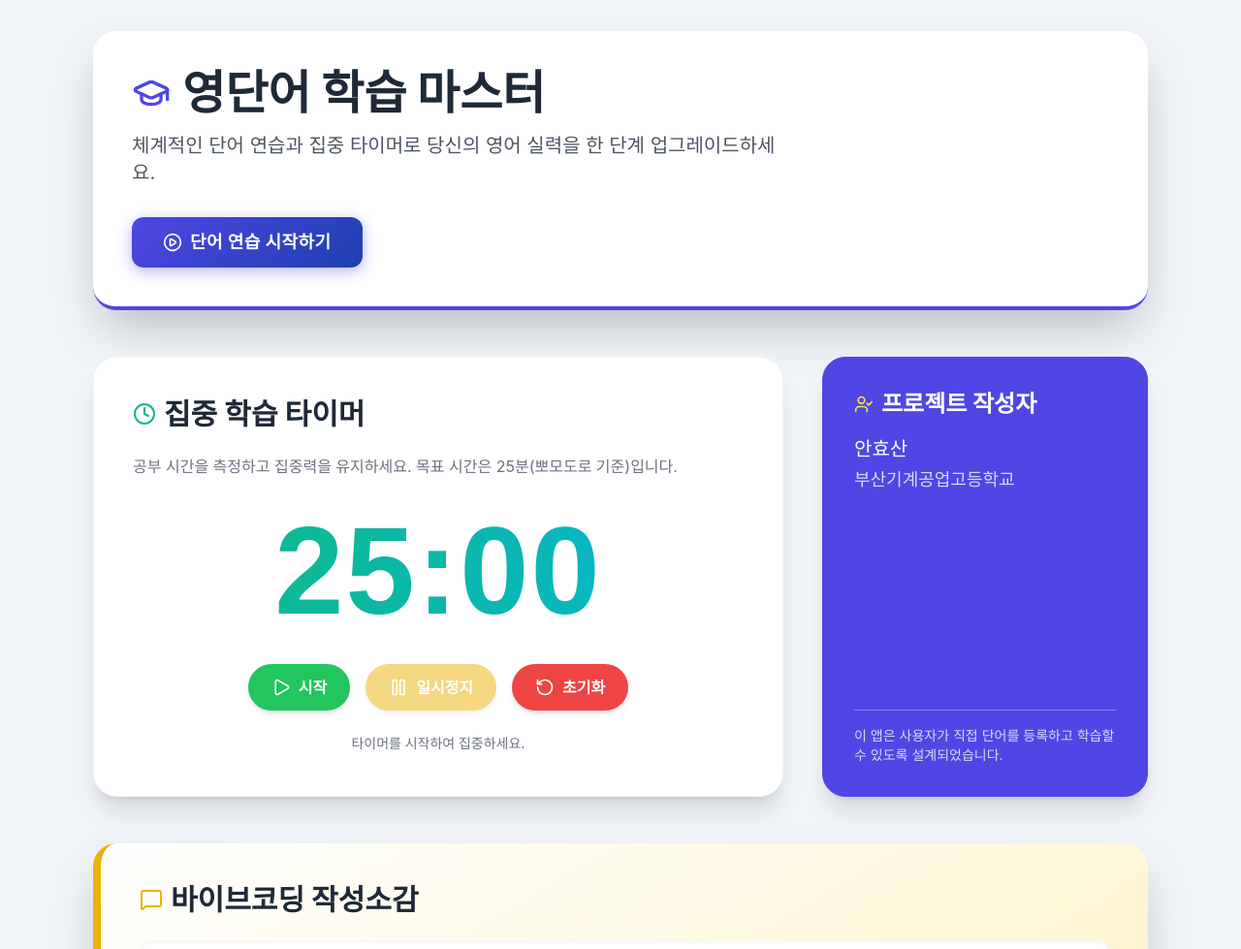
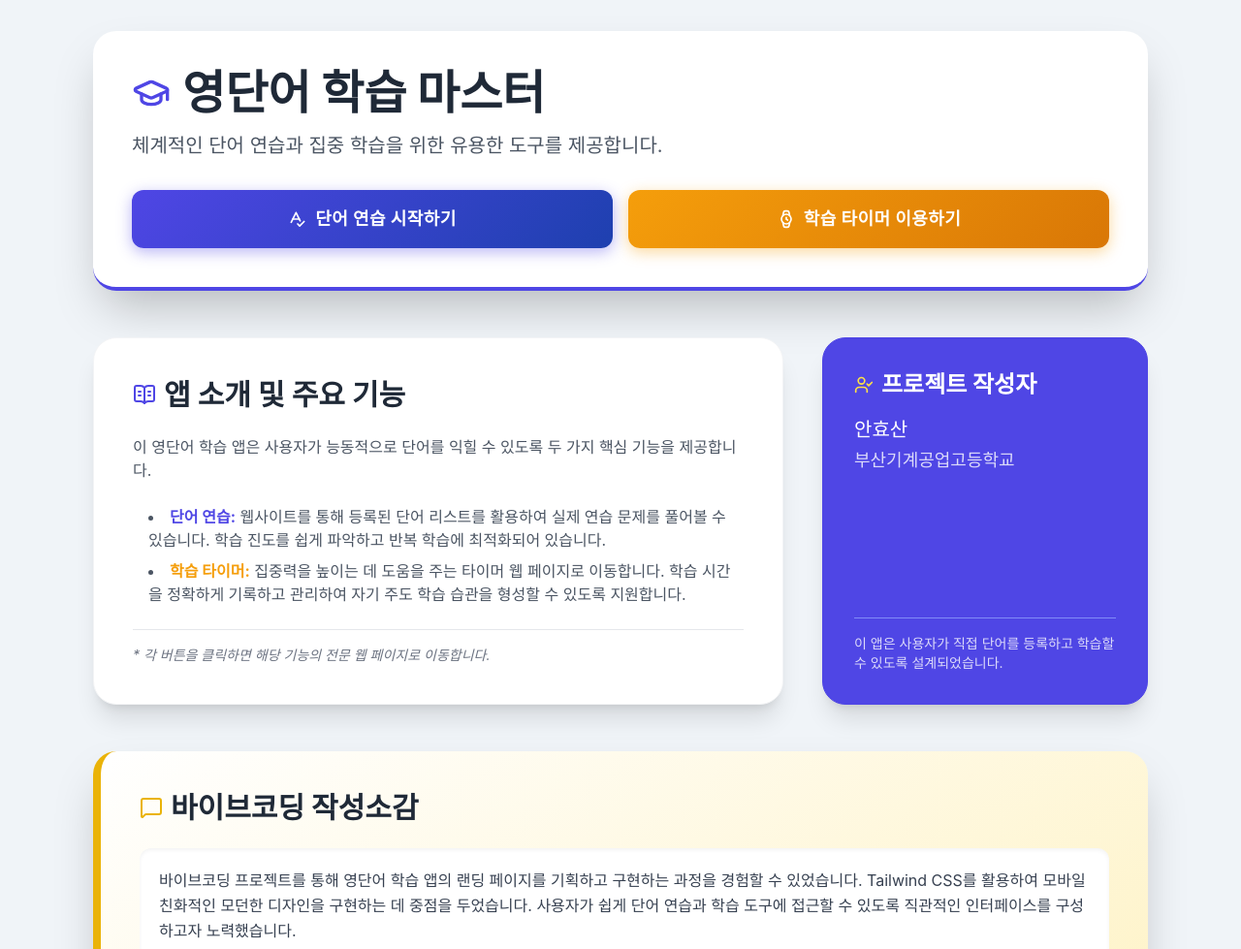
Before and after one commit to anhyosan715-boop/word, a plain HTML site: page index.html in a window 1280 px wide. Shown: the top 979 px of the page at 97% size. Drawn offline with nearby package versions, Linux system fonts and the light colour scheme.

Commit message:
Update index.html

```diff
--- a/index.html
+++ b/index.html
@@ -15,7 +15,7 @@
             background-color: #f0f4f8; /* 아주 연한 배경 */
         }
 
-        /* 버튼 스타일링 (Tailwind를 보강하는 커스텀 효과) */
+        /* 주 버튼 스타일링 (Tailwind를 보강하는 커스텀 효과 - Indigo) */
         .btn-primary {
             background: linear-gradient(135deg, #4f46e5 0%, #1e40af 100%); /* Indigo Gradient */
             transition: all 0.3s ease;
@@ -27,14 +27,16 @@
             box-shadow: 0 8px 20px rgba(79, 70, 229, 0.6);
         }
 
-        /* 타이머 숫자 스타일 */
-        #timer-display {
-            font-family: 'Montserrat', sans-serif;
-            letter-spacing: 2px;
-            font-weight: 800;
-            background: linear-gradient(90deg, #10b981, #06b6d4); /* Teal/Cyan Gradient */
-            -webkit-background-clip: text;
-            -webkit-text-fill-color: transparent;
+        /* 타이머 버튼 스타일링 (새로운 주황색 계열 - Amber) */
+        .btn-secondary {
+            background: linear-gradient(135deg, #f59e0b 0%, #d97706 100%); /* Amber Gradient */
+            transition: all 0.3s ease;
+            box-shadow: 0 4px 15px rgba(245, 158, 11, 0.4);
+        }
+        .btn-secondary:hover {
+            background: linear-gradient(135deg, #fbbf24 0%, #b45309 100%);
+            transform: translateY(-2px);
+            box-shadow: 0 8px 20px rgba(245, 158, 11, 0.6);
         }
 
         /* 작성소감 섹션 배경 */
@@ -52,7 +54,7 @@
                 extend: {
                     colors: {
                         'primary': '#4f46e5', /* Indigo-600 */
-                        'secondary': '#10b981', /* Emerald-500 */
+                        'secondary': '#f59e0b', /* Amber-500 */
                     }
                 }
             }
@@ -68,55 +70,53 @@
                 영단어 학습 마스터
             </h1>
             <p class="text-xl text-gray-600 mb-8 max-w-2xl">
-                체계적인 단어 연습과 집중 타이머로 당신의 영어 실력을 한 단계 업그레이드하세요.
+                체계적인 단어 연습과 집중 학습을 위한 유용한 도구를 제공합니다.
             </p>
 
-            <!-- 단어 연습 버튼 (외부 링크) -->
-            <a href="https://anhyosan715-boop.github.io/word/01/" target="_blank"
-               class="inline-flex items-center justify-center btn-primary text-white font-bold py-3 px-8 rounded-xl text-lg tracking-wide transition duration-300">
-                <i data-lucide="play-circle" class="w-5 h-5 mr-2"></i>
-                단어 연습 시작하기
-            </a>
+            <!-- 핵심 기능 버튼 그룹 -->
+            <div class="flex flex-col sm:flex-row gap-4">
+
+                <!-- 1. 단어 연습 버튼 (기존 링크 유지) -->
+                <a href="https://anhyosan715-boop.github.io/word/01/" target="_blank"
+                   class="flex-1 inline-flex items-center justify-center btn-primary text-white font-bold py-4 px-8 rounded-xl text-lg tracking-wide transition duration-300">
+                    <i data-lucide="spell-check" class="w-5 h-5 mr-2"></i>
+                    단어 연습 시작하기
+                </a>
+
+                <!-- 2. 학습 타이머 버튼 (새로운 링크 적용) -->
+                <a href="https://script.google.com/macros/s/AKfycbxm5clMovMSz4-Bho6T1vymVthPUYx6qFnCG7CebBeXR0Vgp3JyLePDVVncfxa42vU_FA/exec" target="_blank"
+                   class="flex-1 inline-flex items-center justify-center btn-secondary text-white font-bold py-4 px-8 rounded-xl text-lg tracking-wide transition duration-300">
+                    <i data-lucide="watch" class="w-5 h-5 mr-2"></i>
+                    학습 타이머 이용하기
+                </a>
+            </div>
         </header>
 
-        <!-- Main Content Area -->
+        <!-- Main Content Area (Simplified Layout) -->
         <main class="grid grid-cols-1 lg:grid-cols-3 gap-10">
 
-            <!-- 1. 학습 타이머 섹션 -->
+            <!-- 1. 앱 소개 카드 (단독 섹션 제거 후 소개 카드로 대체) -->
             <div class="lg:col-span-2 bg-white p-6 sm:p-10 rounded-3xl shadow-xl transition hover:shadow-2xl border border-gray-100">
                 <h2 class="text-3xl font-bold text-gray-800 mb-6 flex items-center">
-                    <i data-lucide="clock" class="w-6 h-6 text-secondary mr-2"></i>
-                    집중 학습 타이머
+                    <i data-lucide="book-open-text" class="w-6 h-6 text-primary mr-2"></i>
+                    앱 소개 및 주요 기능
                 </h2>
-                <p class="text-gray-500 mb-8">
-                    공부 시간을 측정하고 집중력을 유지하세요. 목표 시간은 25분(뽀모도로 기준)입니다.
-                </p>
-
-                <!-- Timer Display -->
-                <div id="timer-display" class="text-8xl sm:text-9xl text-center mb-8 font-extrabold select-none">
-                    25:00
+                <div class="space-y-6 text-gray-600">
+                    <p>
+                        이 영단어 학습 앱은 사용자가 능동적으로 단어를 익힐 수 있도록 두 가지 핵심 기능을 제공합니다.
+                    </p>
+                    <ul class="list-disc list-inside space-y-2 ml-4">
+                        <li>
+                            <strong class="text-primary">단어 연습:</strong> 웹사이트를 통해 등록된 단어 리스트를 활용하여 실제 연습 문제를 풀어볼 수 있습니다. 학습 진도를 쉽게 파악하고 반복 학습에 최적화되어 있습니다.
+                        </li>
+                        <li>
+                            <strong class="text-secondary">학습 타이머:</strong> 집중력을 높이는 데 도움을 주는 타이머 웹 페이지로 이동합니다. 학습 시간을 정확하게 기록하고 관리하여 자기 주도 학습 습관을 형성할 수 있도록 지원합니다.
+                        </li>
+                    </ul>
+                    <p class="pt-4 border-t border-gray-200 text-sm italic text-gray-500">
+                        * 각 버튼을 클릭하면 해당 기능의 전문 웹 페이지로 이동합니다.
+                    </p>
                 </div>
-
-                <!-- Timer Controls -->
-                <div class="flex justify-center space-x-4">
-                    <button id="timer-start"
-                            class="flex items-center bg-green-500 text-white font-semibold py-3 px-6 rounded-full shadow-md hover:bg-green-600 transition duration-150 disabled:opacity-50">
-                        <i data-lucide="play" class="w-5 h-5 mr-2"></i>
-                        시작
-                    </button>
-                    <button id="timer-pause"
-                            class="flex items-center bg-yellow-500 text-white font-semibold py-3 px-6 rounded-full shadow-md hover:bg-yellow-600 transition duration-150 disabled:opacity-50" disabled>
-                        <i data-lucide="pause" class="w-5 h-5 mr-2"></i>
-                        일시정지
-                    </button>
-                    <button id="timer-reset"
-                            class="flex items-center bg-red-500 text-white font-semibold py-3 px-6 rounded-full shadow-md hover:bg-red-600 transition duration-150">
-                        <i data-lucide="rotate-ccw" class="w-5 h-5 mr-2"></i>
-                        초기화
-                    </button>
-                </div>
-
-                <p id="timer-message" class="text-center mt-6 text-sm font-medium text-gray-500 min-h-[1.5rem]"></p>
             </div>
 
             <!-- 2. 작성자 정보 카드 -->
@@ -144,9 +144,9 @@
             </h2>
             <div class="space-y-4 text-gray-700 leading-relaxed bg-white p-5 rounded-xl shadow-inner">
                 <p>
-                    바이브코딩 프로젝트를 통해 영단어 학습 앱을 기획하고 구현하는 과정을 경험할 수 있었습니다.
-                    특히, Tailwind CSS를 활용하여 모바일과 데스크톱 환경 모두에서 사용하기 편리한 반응형 웹 디자인을 적용하는 데 중점을 두었습니다.
-                    단순한 단어 암기를 넘어, 게임과 타이머 기능을 통해 학습에 재미 요소를 더하고자 노력했습니다.
+                    바이브코딩 프로젝트를 통해 영단어 학습 앱의 랜딩 페이지를 기획하고 구현하는 과정을 경험할 수 있었습니다.
+                    Tailwind CSS를 활용하여 모바일 친화적인 모던한 디자인을 구현하는 데 중점을 두었습니다.
+                    사용자가 쉽게 단어 연습과 학습 도구에 접근할 수 있도록 직관적인 인터페이스를 구성하고자 노력했습니다.
                 </p>
                 <p class="text-sm font-semibold text-yellow-600">
                     - 안효산 (부산기계공업고등학교)
@@ -157,85 +157,8 @@
     </div>
 
     <script>
+        // Lucide 아이콘 초기화
         lucide.createIcons();
-
-        // === Study Timer Logic ===
-        let timerInterval;
-        let running = false;
-        let totalSeconds = 25 * 60; // 25 minutes target
-        const display = document.getElementById('timer-display');
-        const startBtn = document.getElementById('timer-start');
-        const pauseBtn = document.getElementById('timer-pause');
-        const resetBtn = document.getElementById('timer-reset');
-        const messageDisplay = document.getElementById('timer-message');
-
-        function updateDisplay() {
-            const minutes = String(Math.floor(totalSeconds / 60)).padStart(2, '0');
-            const seconds = String(totalSeconds % 60).padStart(2, '0');
-            display.textContent = `${minutes}:${seconds}`;
-
-            // 탭 제목에도 시간 표시 (선택 사항)
-            document.title = `(${minutes}:${seconds}) 영단어 학습 마스터`;
-        }
-
-        function startTimer() {
-            if (running) return;
-            running = true;
-
-            startBtn.disabled = true;
-            pauseBtn.disabled = false;
-
-            messageDisplay.textContent = '⏱️ 학습에 집중하세요!';
-
-            timerInterval = setInterval(() => {
-                totalSeconds--;
-                updateDisplay();
-
-                if (totalSeconds <= 0) {
-                    clearInterval(timerInterval);
-                    running = false;
-                    startBtn.disabled = true;
-                    pauseBtn.disabled = true;
-                    messageDisplay.textContent = '🎉 학습 시간 완료! 잠시 휴식하세요.';
-                    display.classList.add('animate-pulse'); // 완료 애니메이션
-                    // 타이머 완료 시 탭 제목 원상 복구
-                    document.title = '영단어 학습 마스터 - 랜딩 페이지';
-                }
-            }, 1000);
-        }
-
-        function pauseTimer() {
-            if (!running) return;
-            clearInterval(timerInterval);
-            running = false;
-            startBtn.disabled = false;
-            pauseBtn.disabled = true;
-            messageDisplay.textContent = '⏸️ 일시 정지됨. 다시 시작 버튼을 누르세요.';
-        }
-
-        function resetTimer() {
-            clearInterval(timerInterval);
-            running = false;
-            totalSeconds = 25 * 60; // 25 minutes
-            updateDisplay();
-            startBtn.disabled = false;
-            pauseBtn.disabled = true;
-            display.classList.remove('animate-pulse');
-            messageDisplay.textContent = '타이머가 25분으로 초기화되었습니다.';
-            // 탭 제목 원상 복구
-            document.title = '영단어 학습 마스터 - 랜딩 페이지';
-        }
-
-        // Event Listeners
-        startBtn.addEventListener('click', startTimer);
-        pauseBtn.addEventListener('click', pauseTimer);
-        resetBtn.addEventListener('click', resetTimer);
-
-        // Initial setup
-        window.onload = () => {
-            updateDisplay();
-            messageDisplay.textContent = '타이머를 시작하여 집중하세요.';
-        };
     </script>
 </body>
 </html>
```
